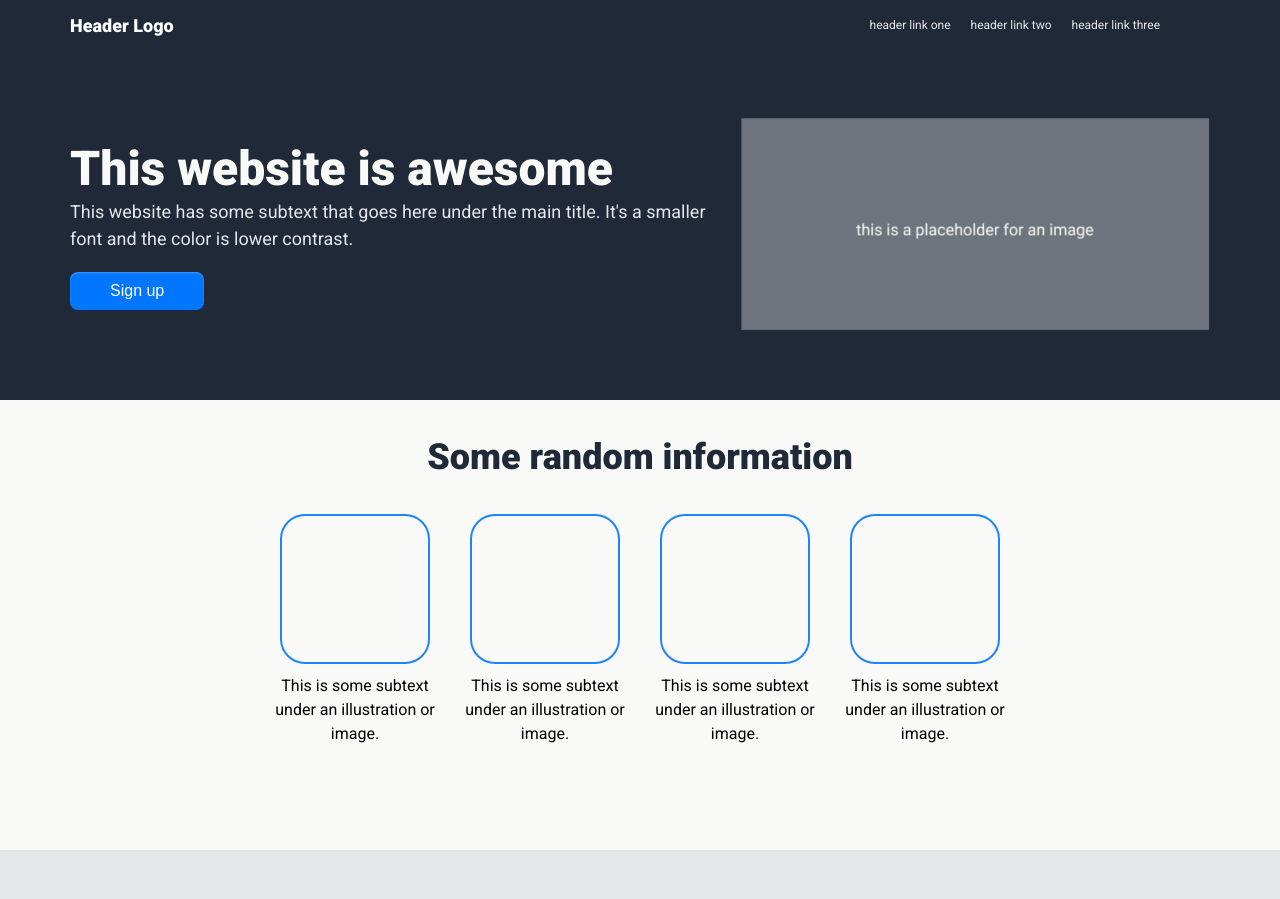
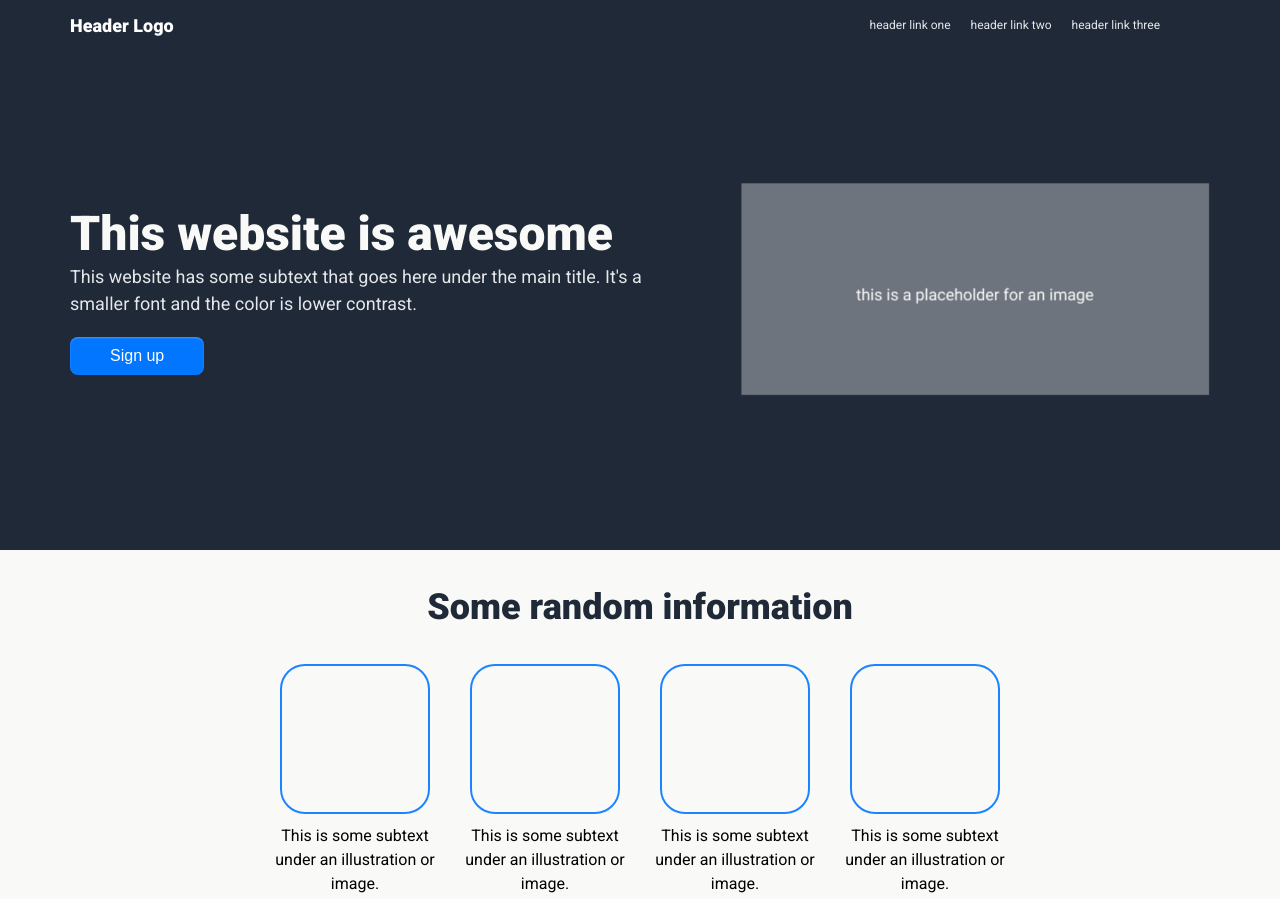
Before and after one commit to tuana-o/Project-Landing-Page, a plain HTML site: page index.html in a window 1280 px wide. Shown: the top 899 px of the page. Drawn offline with Linux system fonts and the light colour scheme.

Commit message:
Add padding top and bottom to header

```diff
--- a/index.html
+++ b/index.html
@@ -30,7 +30,7 @@
     </nav>
     <header class="header">
         <div class="container">
-            <div>
+            <div class="word">
                 <h1>This website is awesome</h1>
                 <p>
                 This website has some subtext that goes here under the main title. It's a smaller font and the color is lower contrast.
--- a/style.css
+++ b/style.css
@@ -64,22 +64,21 @@ ul {
 .header {
     background-color: #1F2937;
     color: #f9faf8;
-    height: 350px;
+    height: 500px;
 }
 
 .header h1 {
     font-size: 48px;
     color: #f9faf8;
     font-weight: 900;
-    word-wrap: break-word;
     line-height: 1.2;
     margin: 0;
 }
 
 .header p {
+    width: 600px;
     font-size: 18px;
     color: #e5e7eb;
-    word-wrap: break-word;
 }
 
 .header img {
@@ -96,6 +95,8 @@ ul {
     justify-content: space-between;
     align-items: center;
     height: 100%;
+    padding-top: 50px;
+    padding-bottom: 70px;
 }
 
 .button-22 {
```
